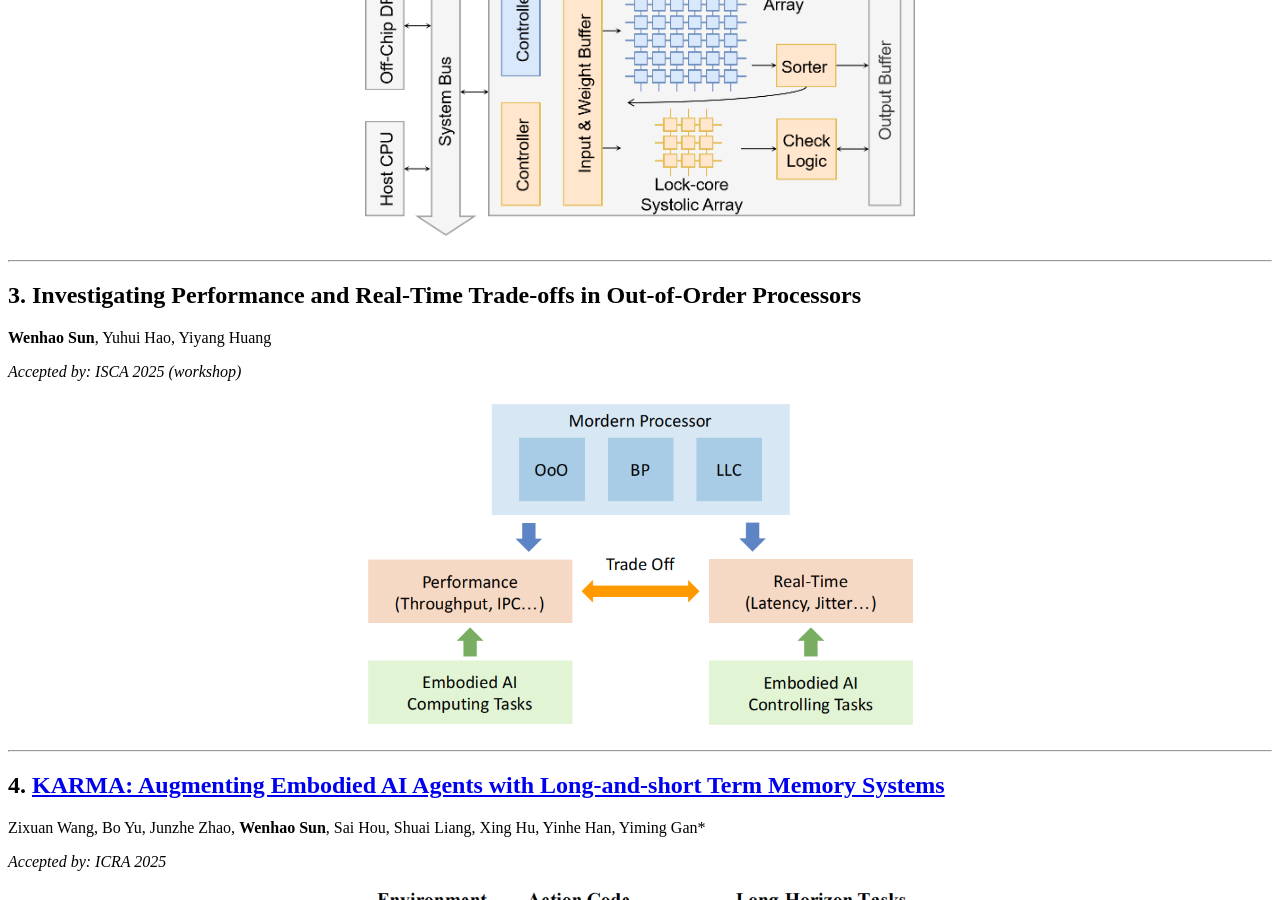
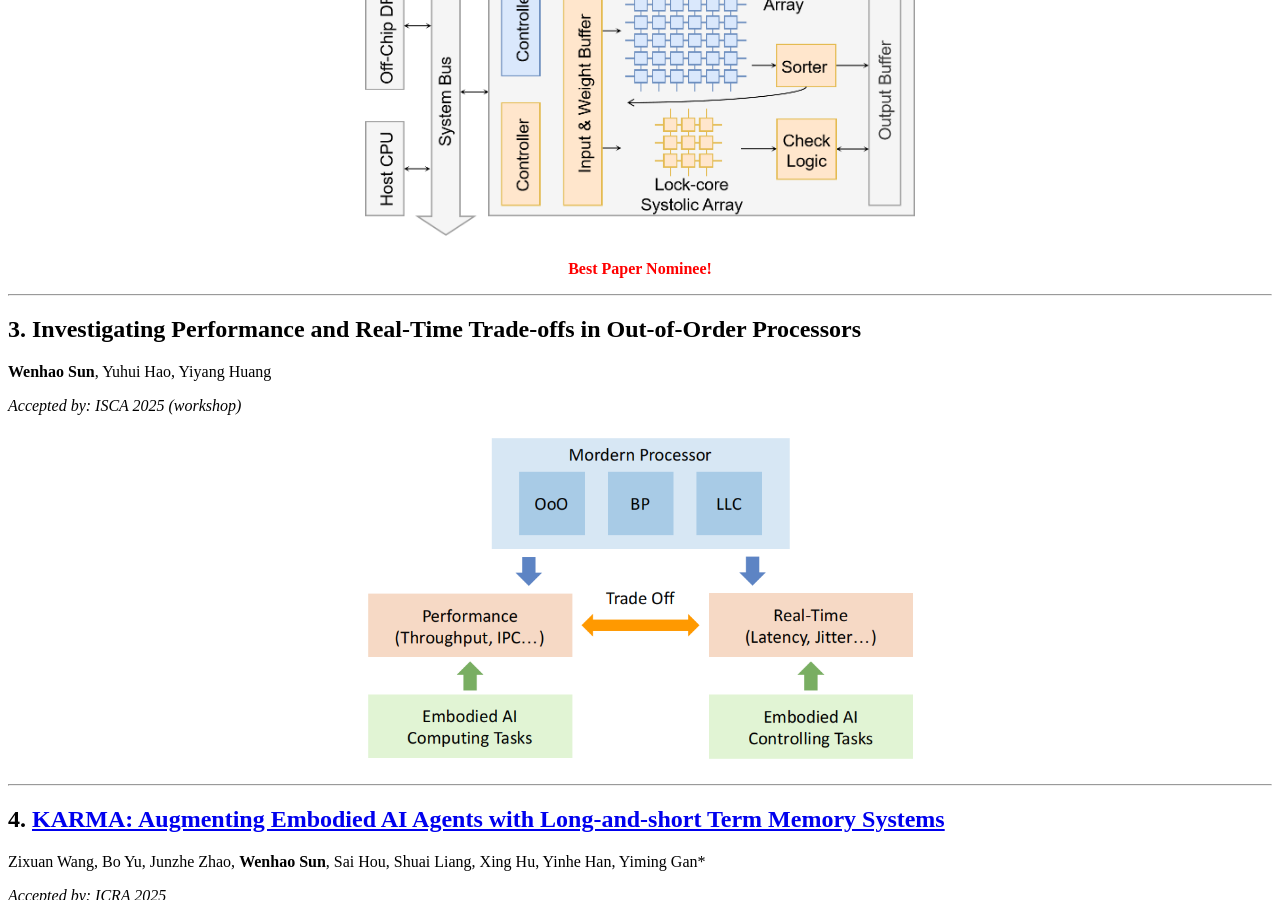
Before and after one commit to sun123-cmd/sun123-cmd.github.io, a Jekyll site: the page built from _pages/includes/pub.md, in a window 1280 px wide and 900 px high, scrolled down 1098 px. Built offline with Jekyll 4.4.1, drawn with Linux system fonts in a browser that asks for light colours; our own code applies the rules of GitHub Pages for plain Markdown files.

Commit message:
Update pub.md

```diff
--- a/_pages/includes/pub.md
+++ b/_pages/includes/pub.md
@@ -21,6 +21,9 @@
 <figure style="margin: 20px auto; width: 550px; text-align: center;">
   <img src="/images/Aphelios.png" alt="KARMA Publication Cover" style="width: 100%; height: auto;">
 </figure>
+<p style="text-align: center; color: red; font-weight: bold;">
+  Best Paper Nominee!
+</p>
 
 ---
 
```
